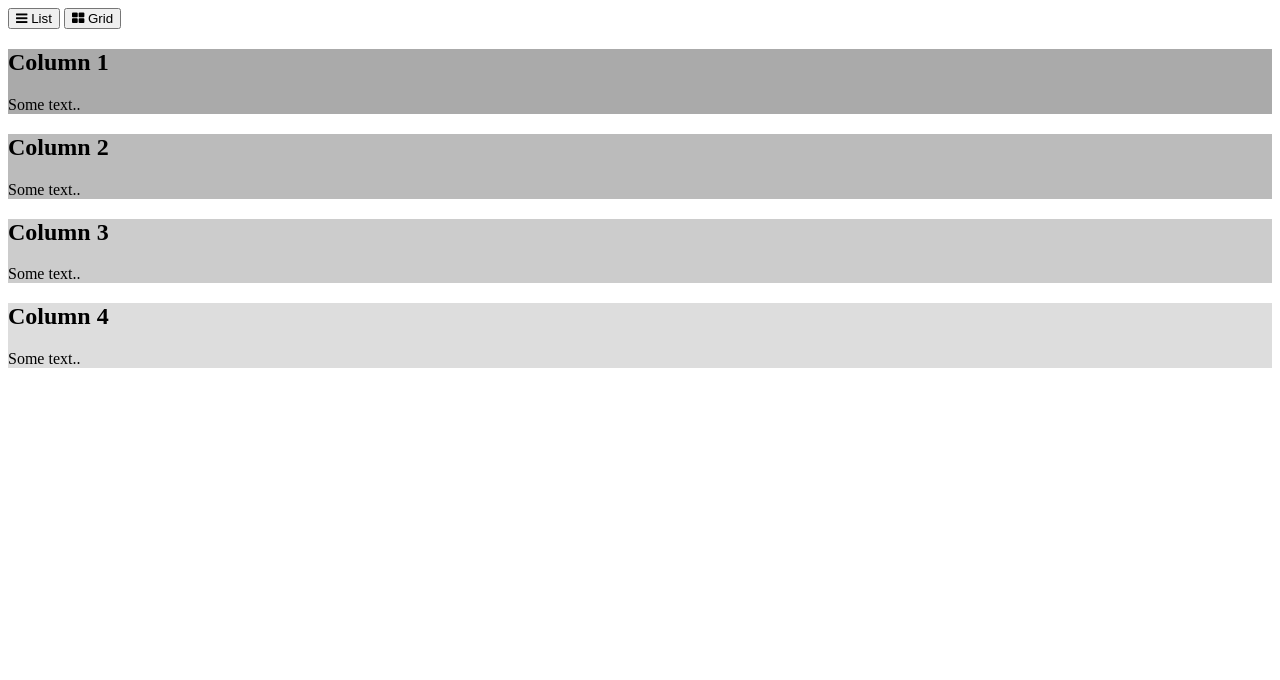
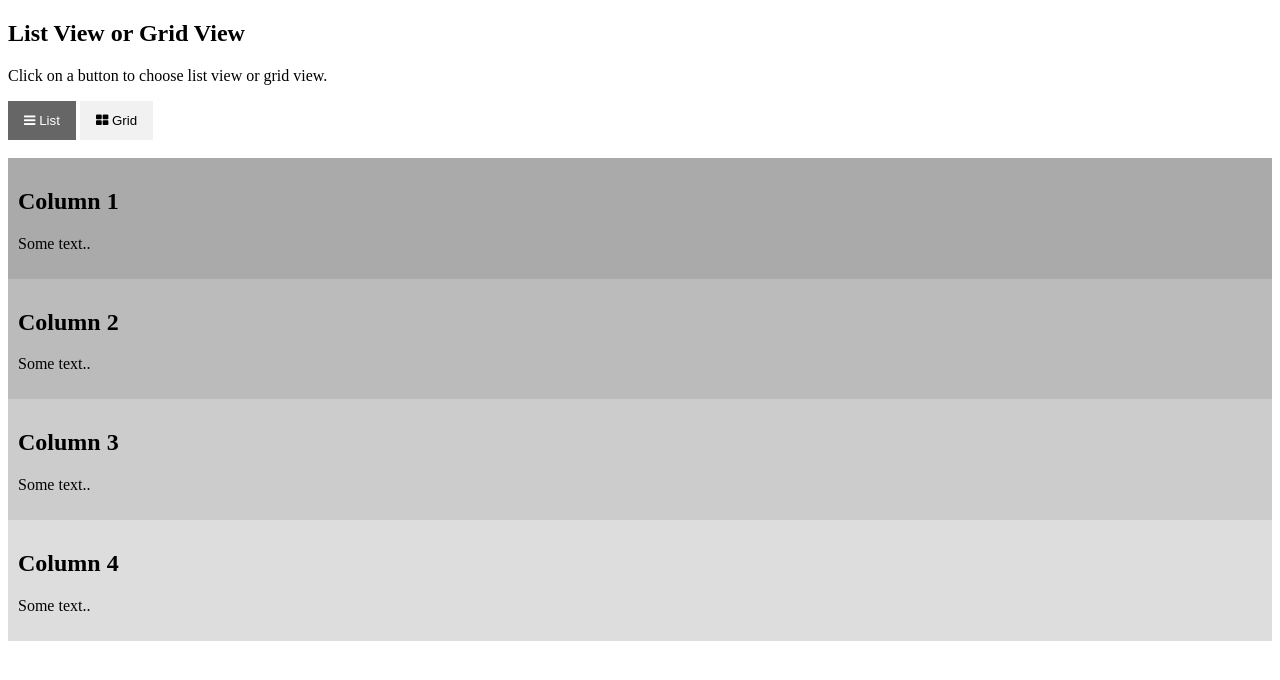
Before and after one commit to kalpeshvume/BotWebApp, a plain HTML site: page index.html in a window 1280 px wide. Both pictures are taken after a click on the button "List". Drawn offline with Linux system fonts and the light colour scheme.

Commit message:
updated index.html

```diff
--- a/index.html
+++ b/index.html
@@ -1,9 +1,55 @@
-<!-- Load Font Awesome Icon Library -->
+<!DOCTYPE html>
+<html>
+<head>
 <link rel="stylesheet" href="https://cdnjs.cloudflare.com/ajax/libs/font-awesome/4.7.0/css/font-awesome.min.css">
+<style>
+* {
+  box-sizing: border-box;
+}
 
-<!-- Buttons to choose list or grid view -->
-<button onclick="listView()"><i class="fa fa-bars"></i> List</button>
-<button onclick="gridView()"><i class="fa fa-th-large"></i> Grid</button>
+/* Create two equal columns that floats next to each other */
+.column {
+  float: left;
+  width: 50%;
+  padding: 10px;
+}
+
+/* Clear floats after the columns */
+.row:after {
+  content: "";
+  display: table;
+  clear: both;
+}
+/* Style the buttons */
+.btn {
+  border: none;
+  outline: none;
+  padding: 12px 16px;
+  background-color: #f1f1f1;
+  cursor: pointer;
+}
+
+.btn:hover {
+  background-color: #ddd;
+}
+
+.btn.active {
+  background-color: #666;
+  color: white;
+}
+</style>
+</head>
+<body>
+
+<h2>List View or Grid View</h2>
+
+<p>Click on a button to choose list view or grid view.</p>
+
+<div id="btnContainer">
+  <button class="btn" onclick="listView()"><i class="fa fa-bars"></i> List</button>
+  <button class="btn active" onclick="gridView()"><i class="fa fa-th-large"></i> Grid</button>
+</div>
+<br>
 
 <div class="row">
   <div class="column" style="background-color:#aaa;">
@@ -26,3 +72,39 @@
     <p>Some text..</p>
   </div>
 </div>
+
+<script>
+// Get the elements with class="column"
+var elements = document.getElementsByClassName("column");
+
+// Declare a loop variable
+var i;
+
+// List View
+function listView() {
+  for (i = 0; i < elements.length; i++) {
+    elements[i].style.width = "100%";
+  }
+}
+
+// Grid View
+function gridView() {
+  for (i = 0; i < elements.length; i++) {
+    elements[i].style.width = "50%";
+  }
+}
+
+/* Optional: Add active class to the current button (highlight it) */
+var container = document.getElementById("btnContainer");
+var btns = container.getElementsByClassName("btn");
+for (var i = 0; i < btns.length; i++) {
+  btns[i].addEventListener("click", function() {
+    var current = document.getElementsByClassName("active");
+    current[0].className = current[0].className.replace(" active", "");
+    this.className += " active";
+  });
+}
+</script>
+
+</body>
+</html>
```
